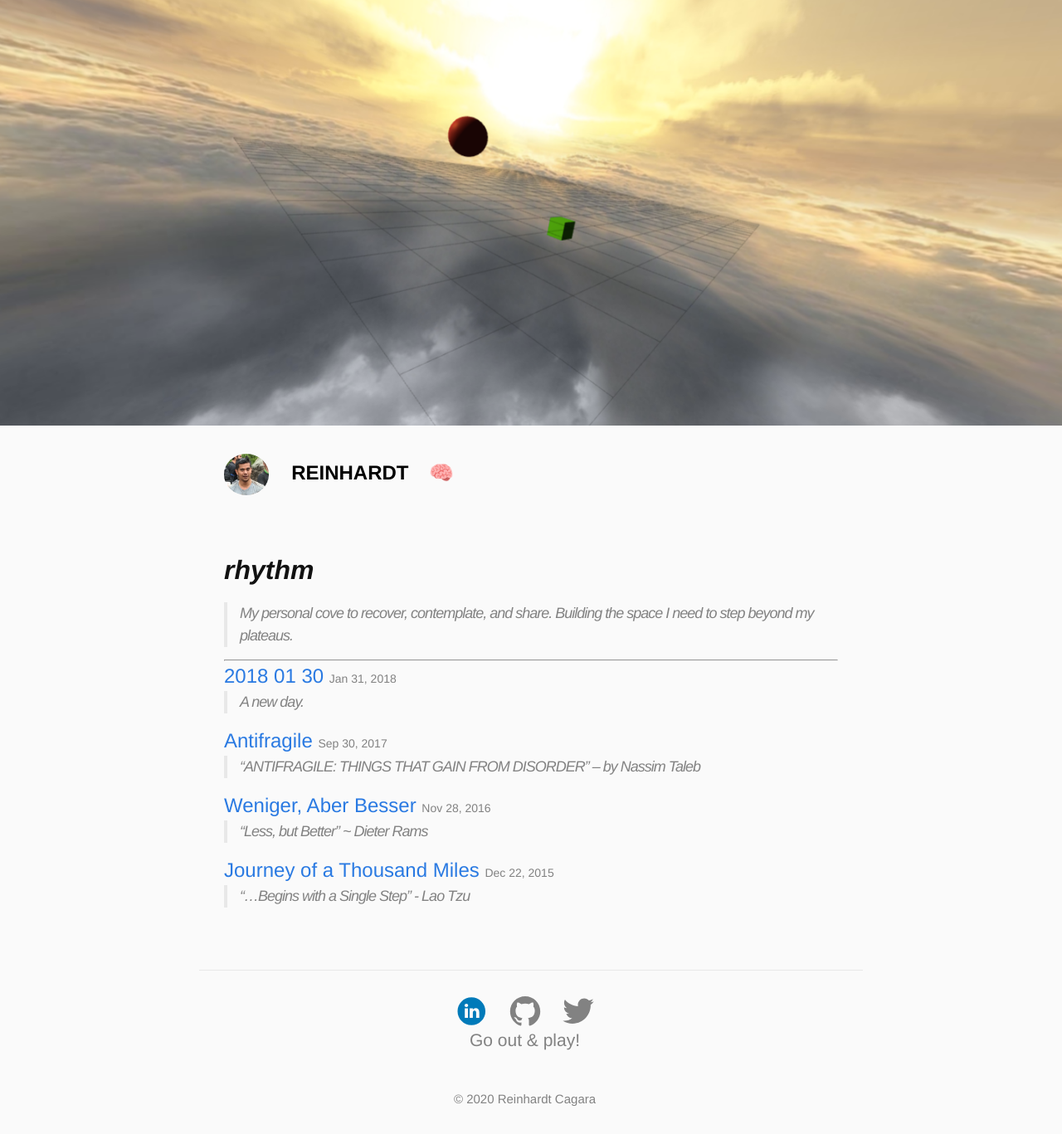
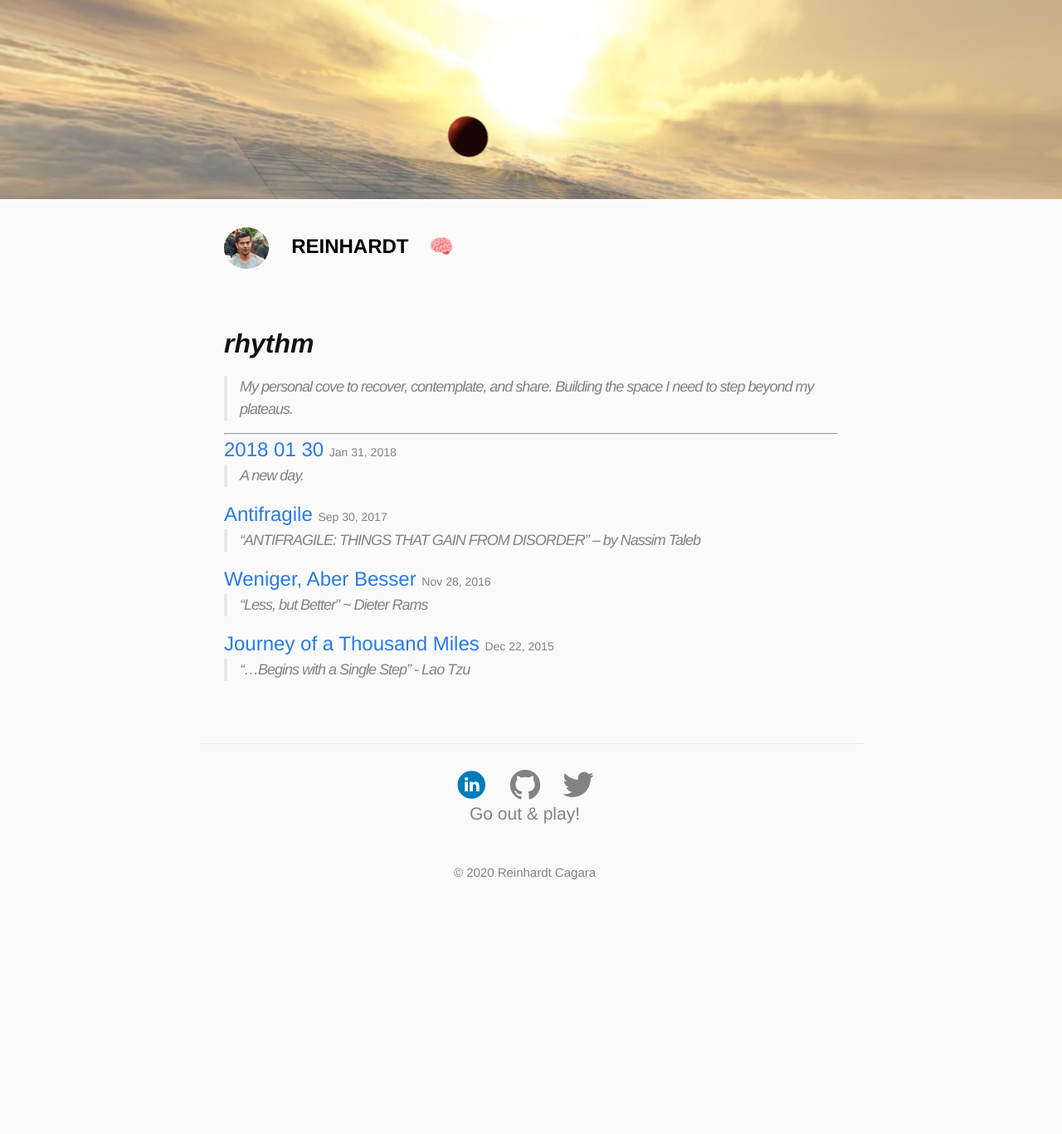
Before and after one commit to reinhardt021/reinhardt021.github.io, a Jekyll site: the page built from index.html, in a window 1280 px wide. Shown: the whole page at 83% size. Built offline with Jekyll 4.4.1, drawn with Linux system fonts in a browser that asks for light colours; after the commit the page ends 1094 px from its top, so only the background shows below that.

Commit message:
changed the header image to hide a bit of it when really big

```diff
--- a/_layouts/default.html
+++ b/_layouts/default.html
@@ -2,7 +2,9 @@
 <html>
     {% include head.html %}
     <body>
-        <img id="adventure" src="{{ site.url }}/assets/projects-pic.png"/>
+        <div id="header-image">
+            <img id="adventure" src="{{ site.url }}/assets/projects-pic.png"/>
+        </div>
         {% include header.html %}
         <div class="page-content">
             <div class="wrapper">
--- a/css/main.scss
+++ b/css/main.scss
@@ -103,6 +103,11 @@ body {
     margin-bottom: 10px;
 }
 
+#header-image {
+    max-height: 15em;
+    overflow: hidden;
+}
+
 #adventure {
     width: 100%;
 }
```
